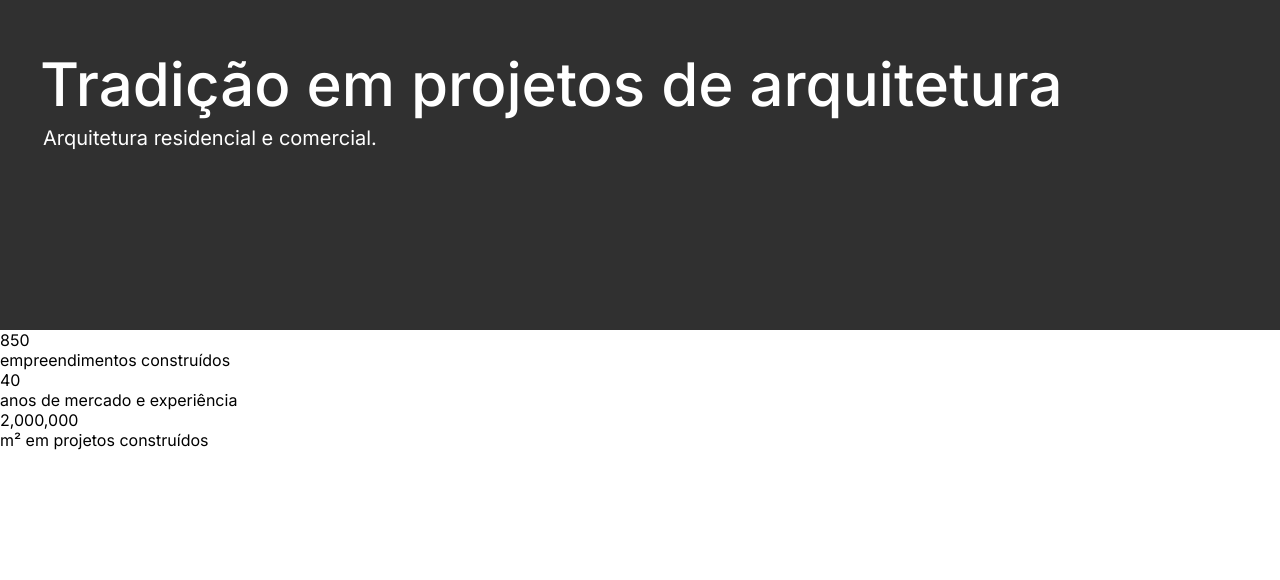
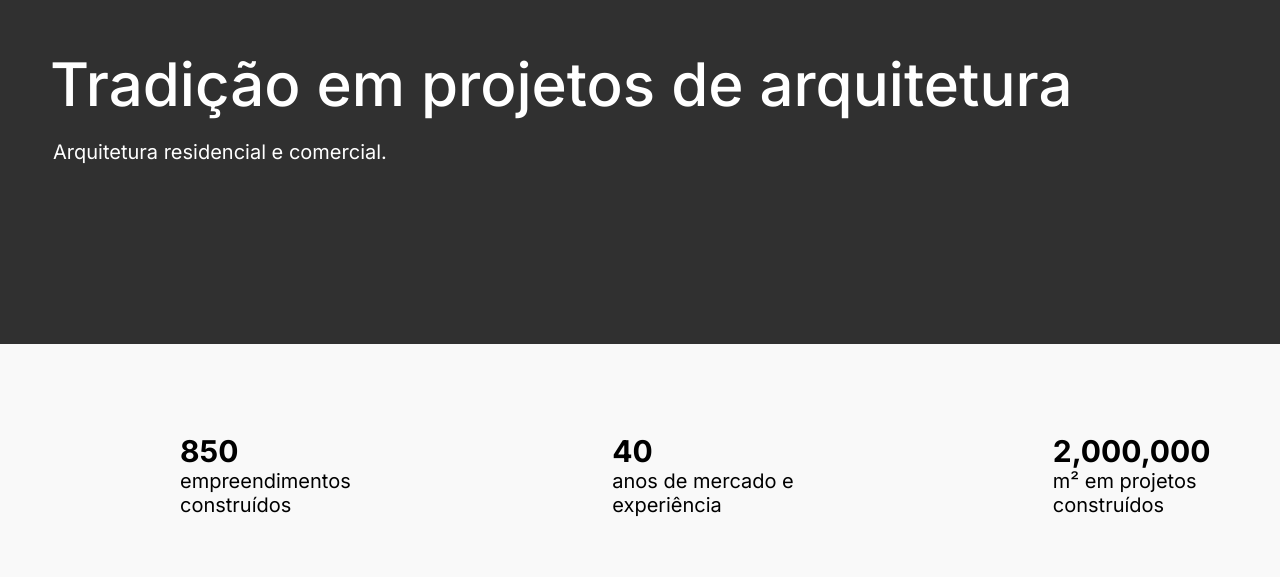
Before and after one commit to Juliovsk1/RID187961_Desafio_Landingpage, a plain HTML site: page index.html in a window 1280 px wide. Shown: the part 142-722 px from the top of the page. Drawn offline with Linux system fonts and the light colour scheme.

Commit message:
Adicionando a

```diff
--- a/index.html
+++ b/index.html
@@ -15,10 +15,11 @@
     <h1 id="Titulo-Topo" class="texto">Tradição em projetos de arquitetura</h1>
     <p id="Texto-Topo" class="texto">Arquitetura residencial e comercial.</p>
 </div>
+<!--DADOS-->
 <div id="Dados">
-    <p id="texto">850 <br>empreendimentos construídos</p>
-    <p>40 <br>anos de mercado e experiência </p>
-    <p>2,000,000 <br>m² em projetos construídos</p>
+    <div><p id="texto2" class="texto-meio">850<br></p><p id="sub-texto" class="texto-meio">empreendimentos construídos</p></div>
+    <div><p id="texto2" class="texto-meio">40<br></p><p id="sub-texto" class="texto-meio">anos de mercado e experiência</p></div>
+    <div><p id="texto2" class="texto-meio">2,000,000<br></p><p id="sub-texto" class="texto-meio">m² em projetos construídos</p></div>
 </div>
 
 </body>
--- a/style.css
+++ b/style.css
@@ -12,9 +12,7 @@
 }
 
 #Titulo-Topo{
-    padding-left: 40px;
-    padding-top: 190px;
-    margin-bottom: 6px;
+    padding: 190px 40px 18px 50px;
     font-size: 60px;
     font-weight: 500;
 
@@ -23,6 +21,27 @@
 #Texto-Topo{
     margin-left: 43px;
     margin-top: 2px;
-    padding-bottom: 180px;
+    padding: 0px 0px 180px 10px;
     font-size: 20px;
 }
+
+#Dados{
+    display: grid;
+    grid-auto-flow: column;
+    columns: auto;
+    background: #F9F9F9;
+    align-items: center;
+    display: flex;
+}
+
+#texto2{
+    font-size: 30px;
+    color: black;
+    font-weight: 700;
+    padding: 89px 0px 0px 180px;
+}
+#sub-texto{
+    color: black;
+    font-size: 20px;
+    padding: 0px 0px 60px 180px;
+}
```
